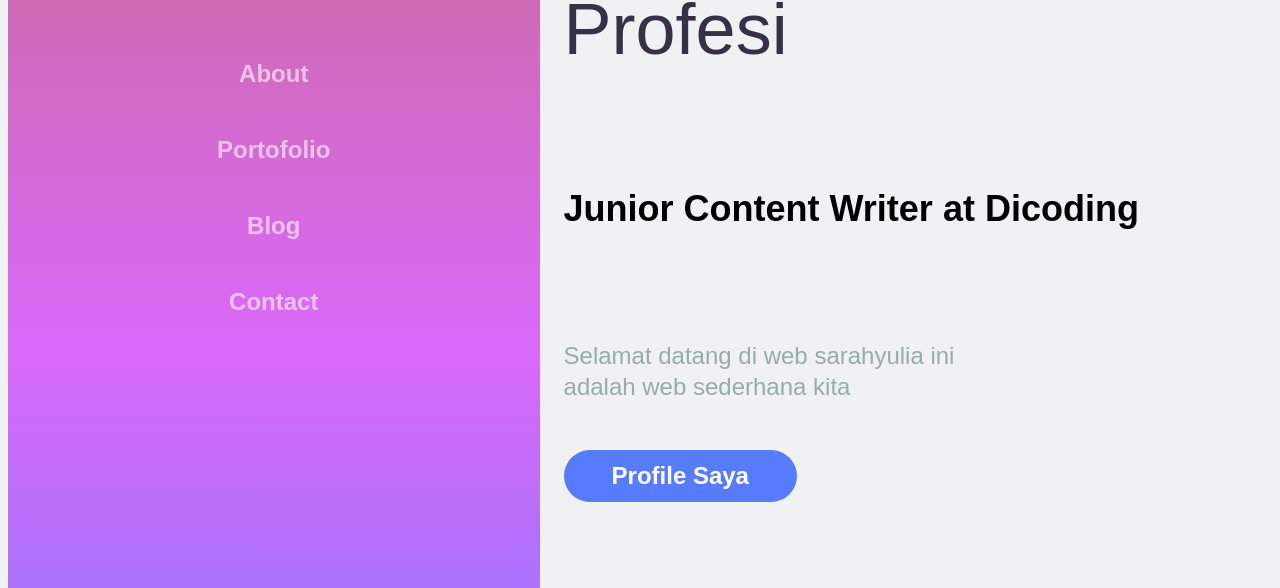
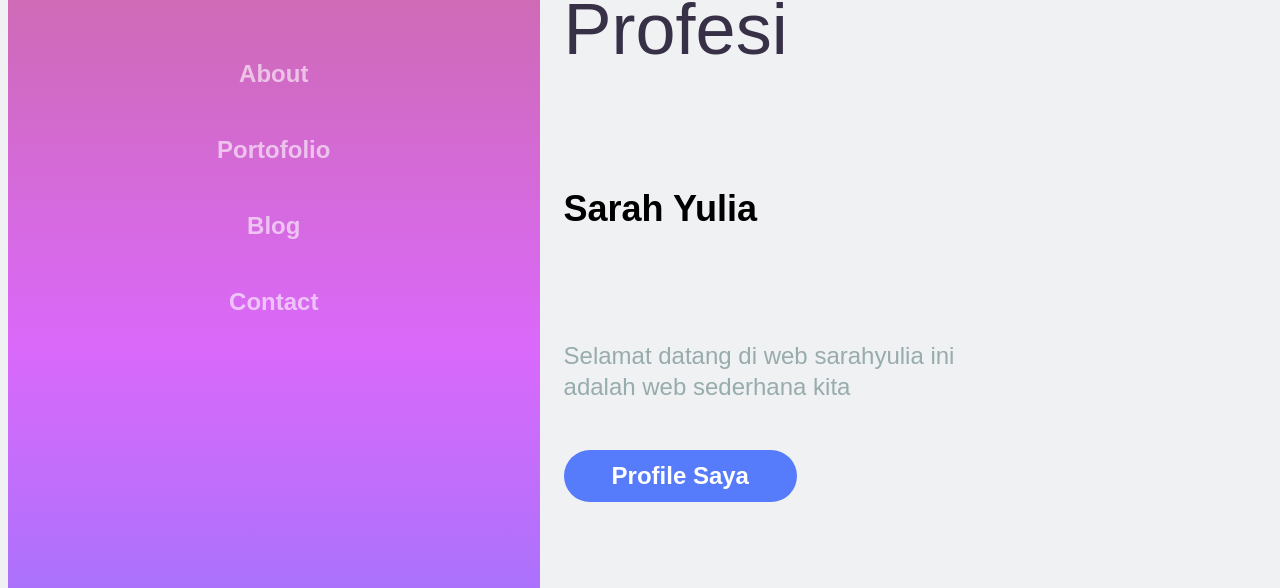
Before and after one commit to sarahyulia/web, a plain HTML site: page index.html in a window 1280 px wide. Shown: the part 212-800 px from the top of the page. Drawn offline with Linux system fonts and the light colour scheme.

Commit message:
Update index.html

```diff
--- a/index.html
+++ b/index.html
@@ -25,7 +25,7 @@
           <div class="hero-content">
             <h1>Profesi</h1>
             <br />
-            <h2>Junior Content Writer at Dicoding</h2>
+            <h2>Sarah Yulia </h2>
             <br /><br />
             <p>
               Selamat datang di web sarahyulia ini adalah web sederhana kita
```
